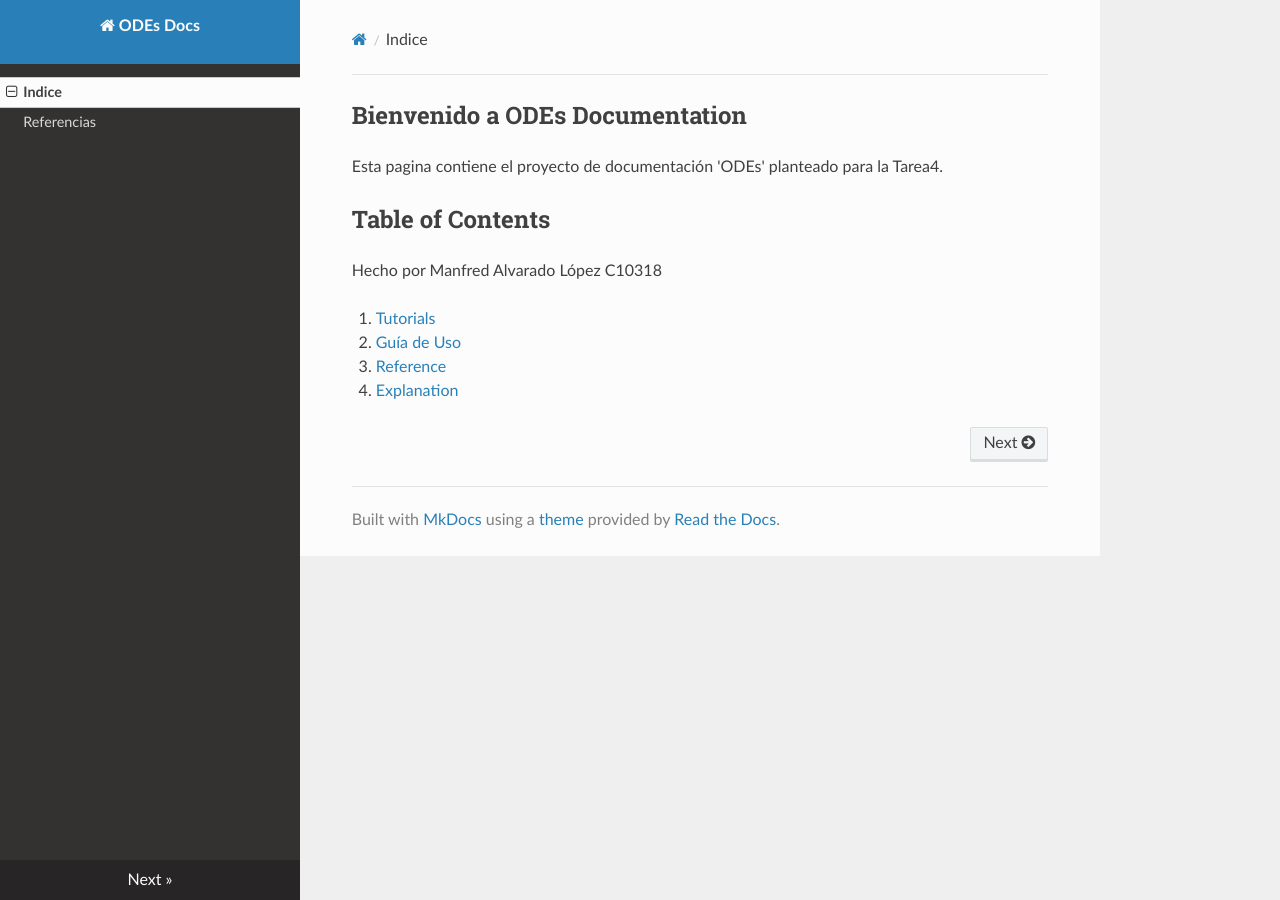
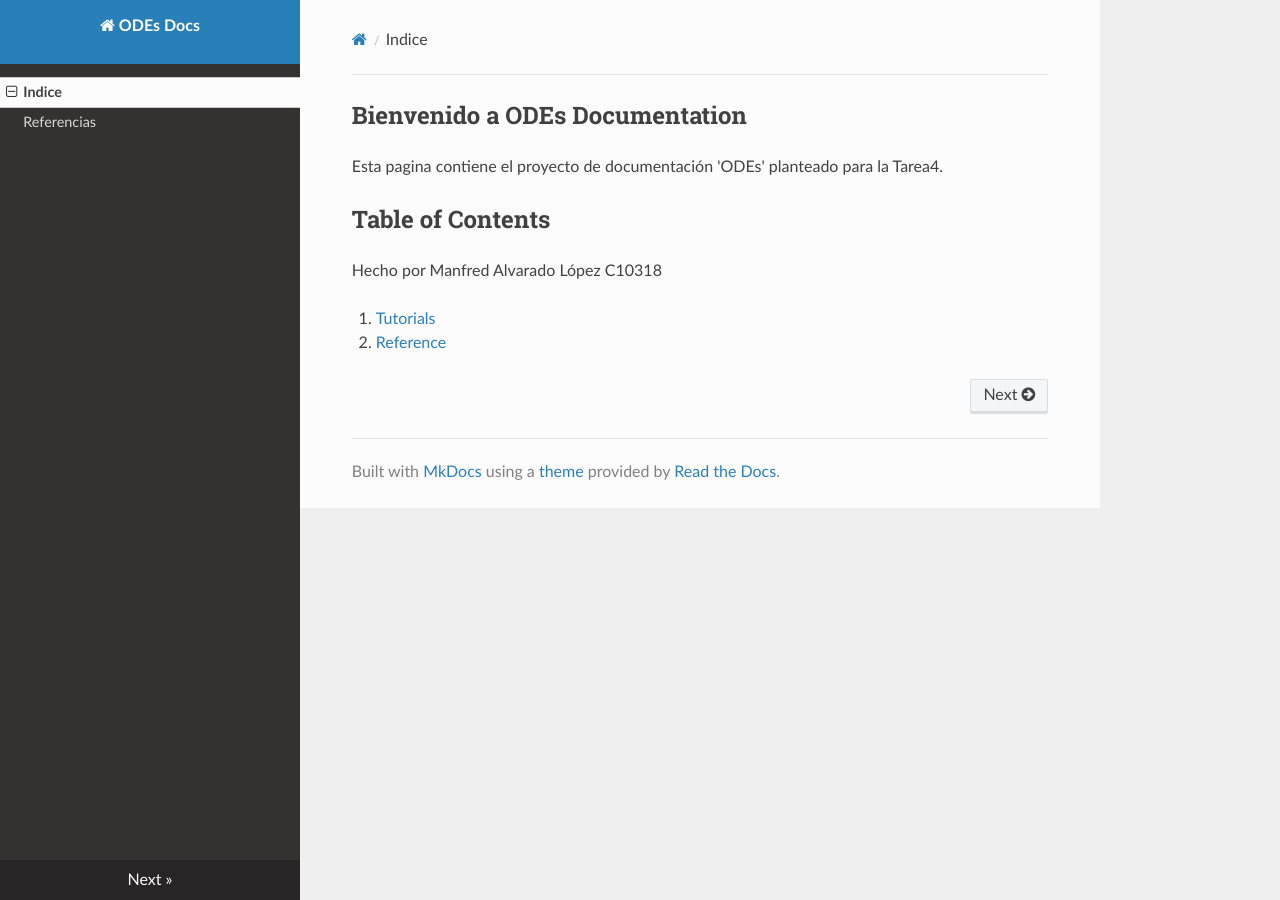
Before and after one commit to manfredalavarado/ODEs, an MkDocs documentation site: the page built from docs/index.md, in a window 1280 px wide. Built offline with MkDocs 1.6.1, drawn with Linux system fonts in a browser that asks for light colours; nearby versions of some CDN libraries.

Commit message:
cambios en el indice

```diff
--- a/docs/index.md
+++ b/docs/index.md
@@ -6,6 +6,4 @@ Esta pagina contiene el proyecto de documentación 'ODEs' planteado para la Tare
 Hecho por Manfred Alvarado López C10318
 
 1. [Tutorials](tutorials.md)
-2. [Guía de Uso](how-to-guides.md)
-3. [Reference](reference.md)
-4. [Explanation](explanation)
+2. [Reference](reference.md)
```
Also changed, not shown: site/index.html.
